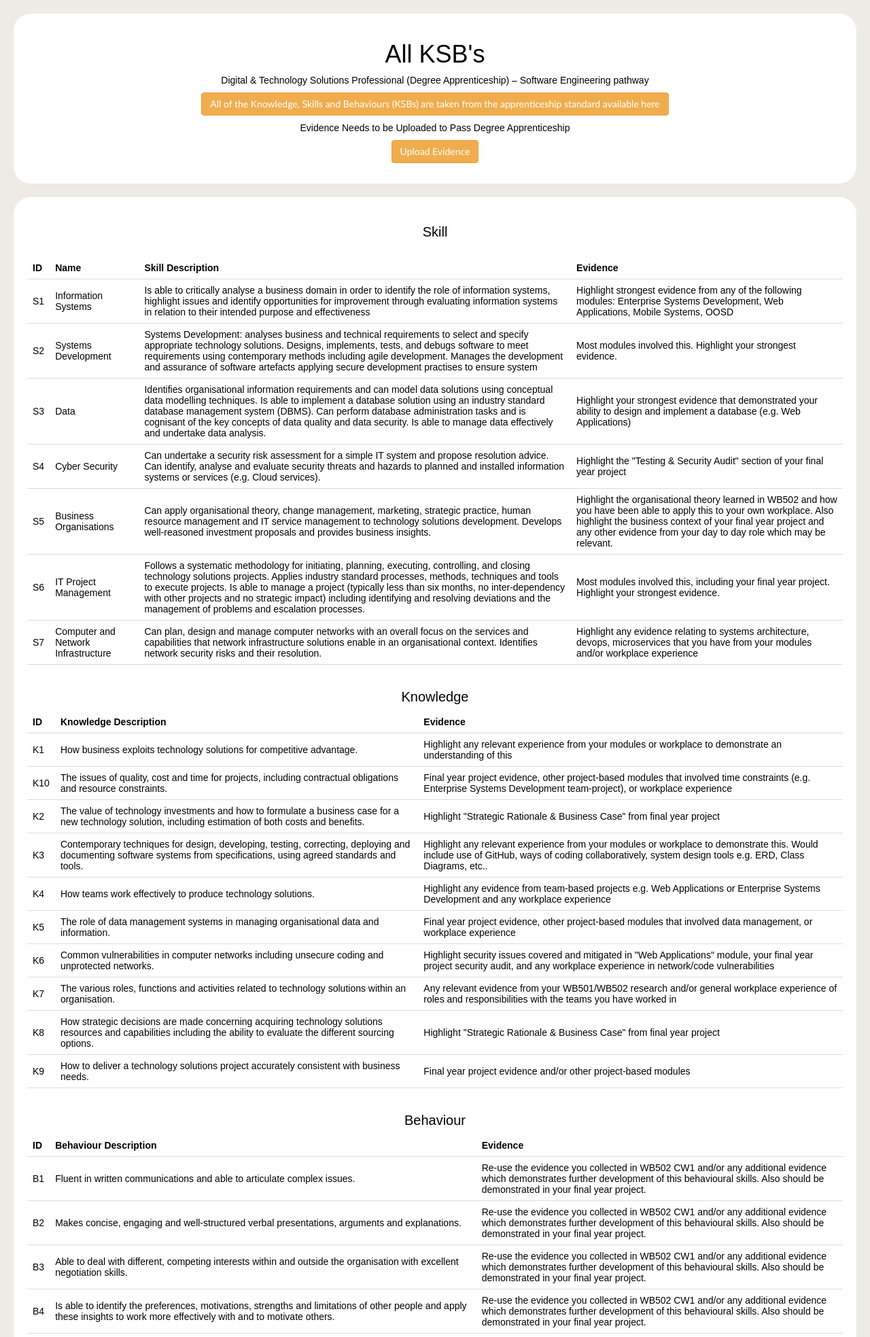
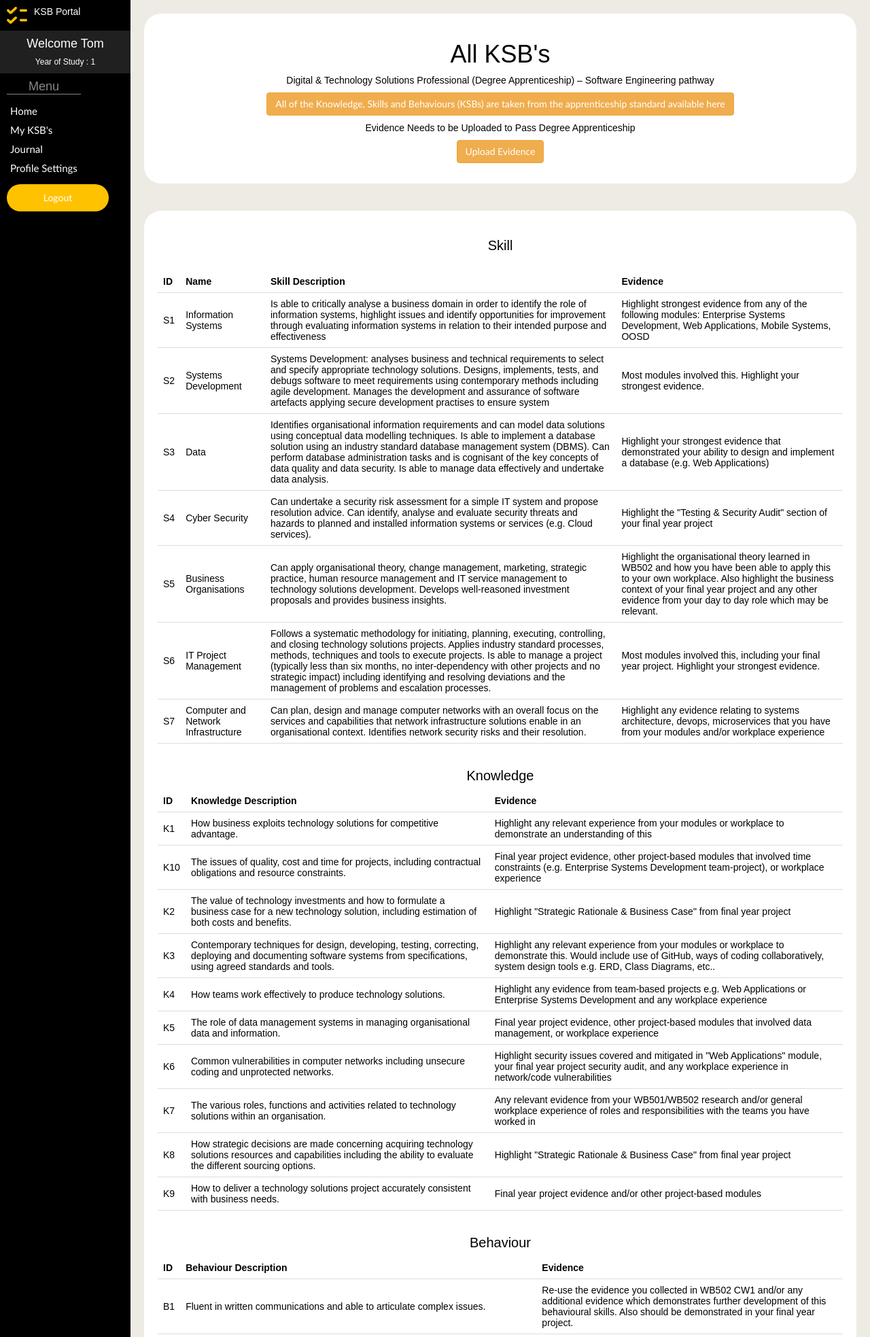
Before and after one commit to tbishop95/CO659, a PHP site: page /ksb.php in a window 1280 px wide. Shown: the top 1967 px of the page at 68% size. Run offline with PHP 8.4, Linux system fonts and the light colour scheme; a user stored in the database is signed in; data comes from the database, SQL or seed files in the repository.

Commit message:
Added Sidenav to KSB page and updated homepage

```diff
--- a/ksb.php
+++ b/ksb.php
@@ -1,3 +1,21 @@
+<?php
+session_start();
+include('lib/connection.php');
+
+$username=$_SESSION['username'];
+
+$sql="SELECT * FROM users WHERE Username='$username'";
+
+$result=mysqli_query($conn,$sql);
+
+$rows=mysqli_num_rows($result);
+
+if($rows>0)
+{
+  $array=mysqli_fetch_assoc($result);
+}
+
+?>
 <!DOCTYPE html>
  <html lang="en">
  <head>
@@ -9,6 +27,8 @@
       {  font: 14px sans-serif;
         text-align: center;
          background-color: #eeebe5;
+         display: flex;
+         flex-direction: flex;
        }
       a
       {
@@ -74,9 +94,101 @@
         border-radius: 25px;
       }
 
+      /*Side Nav*/
+      .sideNav {
+    width: 15%;
+    background-color: #000000;
+    color: #fff;
+    display: flex;
+    flex-direction: column;
+    align-items: flex-start;
+}
+
+.navHeader {
+    display: flex;
+    flex-direction: row;
+}
+
+.navHeader img {
+    width: 30px;
+    height: 25px;
+    margin: 1rem;
+}
+
+.user {
+    background-color: #202020;
+    width: 100%;
+    text-align: center;
+}
+
+.nav {
+    display: flex;
+    margin-left: 1rem;
+    flex-direction: column;
+}
+
+.nav h4 {
+    color: #878787;
+    border-bottom: 1px solid #878787;
+    width: 100%;
+}
+
+.nav a {
+    text-decoration: none;
+    color: #fff;
+    margin: 0.5rem;
+    font-size: 1.5rem;
+    text-align: left;
+}
+
+
+.sideNav .btn {
+    width: 150px;
+}
+
+.logoutBtn {
+    width: 200px;
+    padding: 1rem;
+    background-color: #FFC200;
+    border: none;
+    border-radius: 25px;
+    font-family: 1rem;
+    margin: 1rem;
+    color: #fff;
+}
+
+.logoutBtn:hover {
+    background-color: #DDAD17;
+}
+
+.KSB {
+  display: flex;
+  flex-direction: column;
+  width: 85%;
+}
+
      </style>
  </head>
  <body>
+<div class="sideNav">
+    <div class="navHeader">
+      <img src="resources/images/logo.png">
+      <h5>KSB Portal</h5>
+    </div>
+    <div class="user">
+      <h4>Welcome <?php echo $array['Name']; ?></h6>
+        <h6 class="year">Year of Study : <?php echo $array['Year']; ?></h5>
+        </div>
+        <div class="nav">
+          <h4>Menu</h4>
+          <a href="home.php">Home</a>
+          <a href="ksb.php">My KSB's</a>
+          <a href="journal.php">Journal</a>
+          <a href="profile.php">Profile Settings</a>
+        </div>
+        <a href="logout.php"><button class="btn logoutBtn"type ="submit">Logout</button></a>
+      </div>
+      <div class="KSB">
    <div class="title1">
    <h1> All KSB's </h1>
    <p>
@@ -169,3 +281,4 @@
 
    $link->close();
 ?>
+</div>
```
Also changed, not shown: home.php (added, +132 -0 lines), welcome.php (deleted, +0 -35 lines), 1 other file.
